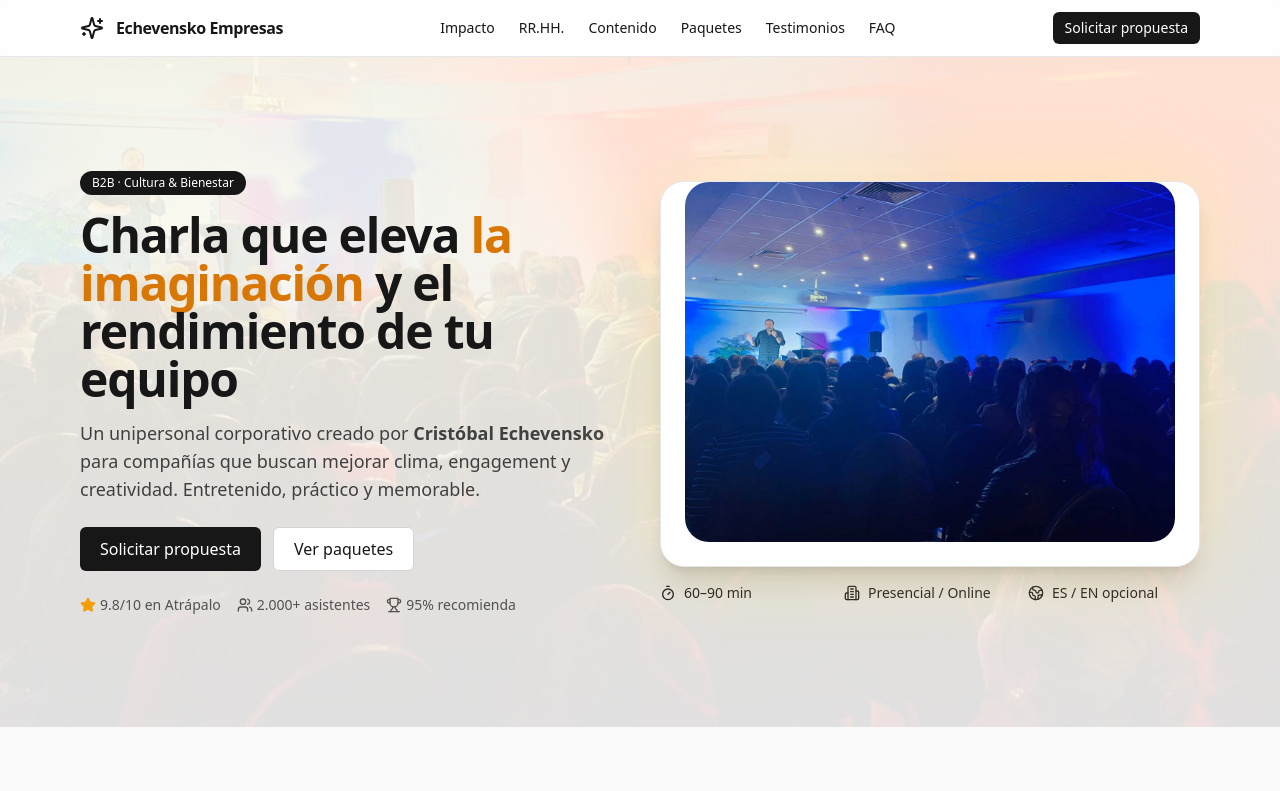
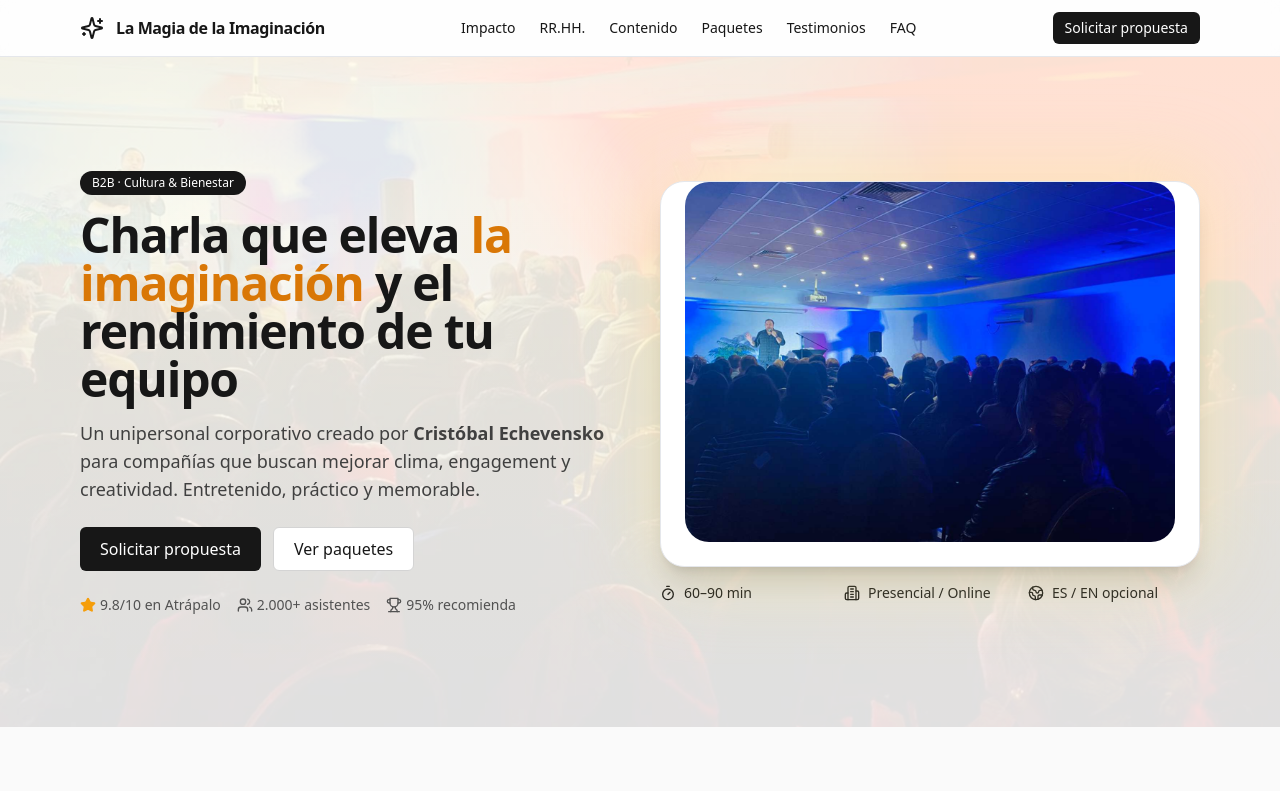
Before and after one commit to Echevensko/echevensko-b2b, a Next.js app: page / in a window 1280 px wide. Shown: the top 791 px of the page. Built offline with nearby package versions, Linux system fonts and the light colour scheme.

Commit message:
Update page.tsx

```diff
--- a/app/page.tsx
+++ b/app/page.tsx
@@ -19,7 +19,7 @@
         <div className="mx-auto max-w-6xl px-4 py-3 flex items-center justify-between">
           <div className="flex items-center gap-3">
             <Sparkles className="h-6 w-6" />
-            <span className="font-semibold tracking-tight">Echevensko Empresas</span>
+            <span className="font-semibold tracking-tight">La Magia de la Imaginación</span>
           </div>
           <nav className="hidden md:flex items-center gap-6 text-sm">
             <a href="#por-que" className="hover:text-neutral-600">Impacto</a>
```
